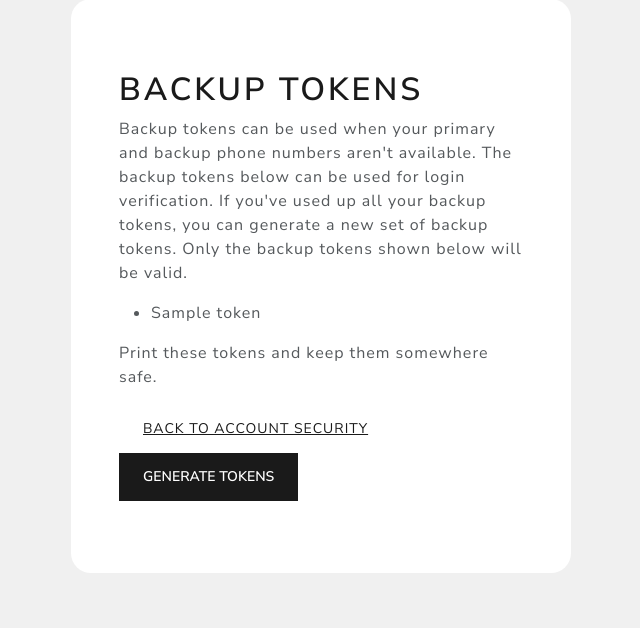
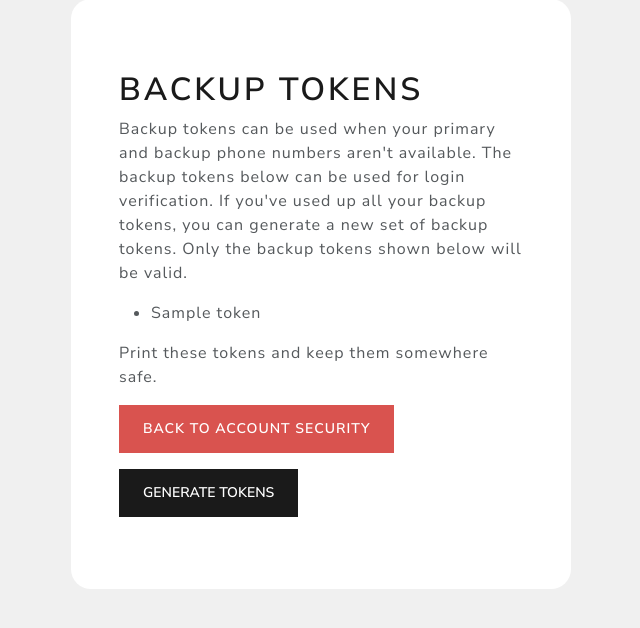
Before and after one commit to DavidMJ21/finalproject-David, a Django app: template templates/two_factor/core/backup_tokens.html in a window 1280 px wide. Shown: the part 123-751 px from the top of the page, without its empty margins (319-959 px from the left). Run offline with Django 3.2, Linux system fonts and the light colour scheme; the template is opened without the code that fills it: most values are stand-ins (such as "Sample title", 1, 10 or a date in 2020); some libraries are stand-ins or nearby versions.

Commit message:
Products Updated

```diff
--- a/finalproject/settings.py
+++ b/finalproject/settings.py
@@ -27,7 +27,7 @@ SECRET_KEY = config('SECRET_KEY')
 # SECURITY WARNING: don't run with debug turned on in production!
 DEBUG = config('DEBUG', default=True, cast=bool)
 
-ALLOWED_HOSTS = ['finalproject-mystik-env.eba-umrx3e8e.us-west-2.elasticbeanstalk.com']
+ALLOWED_HOSTS = []
 
 
 # Application definition
--- a/templates/two_factor/core/backup_tokens.html
+++ b/templates/two_factor/core/backup_tokens.html
@@ -23,8 +23,13 @@
   {% endif %}
 
   <form method="post">{% csrf_token %}{{ form }}
-    <a href="{% url 'two_factor:profile'%}"
-       class="float-right btn btn-link">{% trans "Back to Account Security" %}</a>
+<!--  <a href="{% url 'two_factor:profile'%}"
+       class="float-right btn btn-link">{% trans "Back to Account Security" %}</a> -->
+
+       <p><a href="{% url 'two_factor:profile' %}"
+           class="btn btn-block btn-danger">{% trans "Back to Account Security" %}</a></p>
+
+
     <button class="btn btn-primary" type="submit">{% trans "Generate Tokens" %}</button>
   </form>
 {% endblock %}
```
Also changed, not shown: requirements.txt (deleted, +0 -32 lines), 1 other file.
